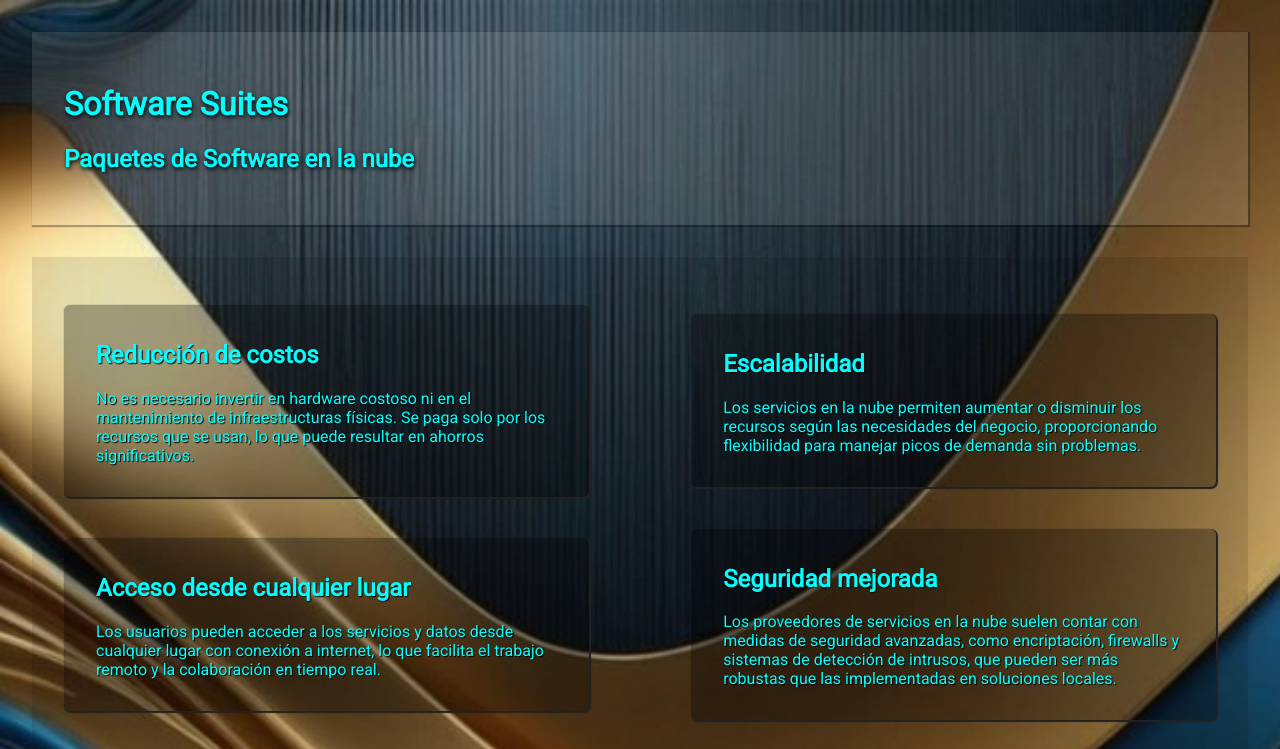
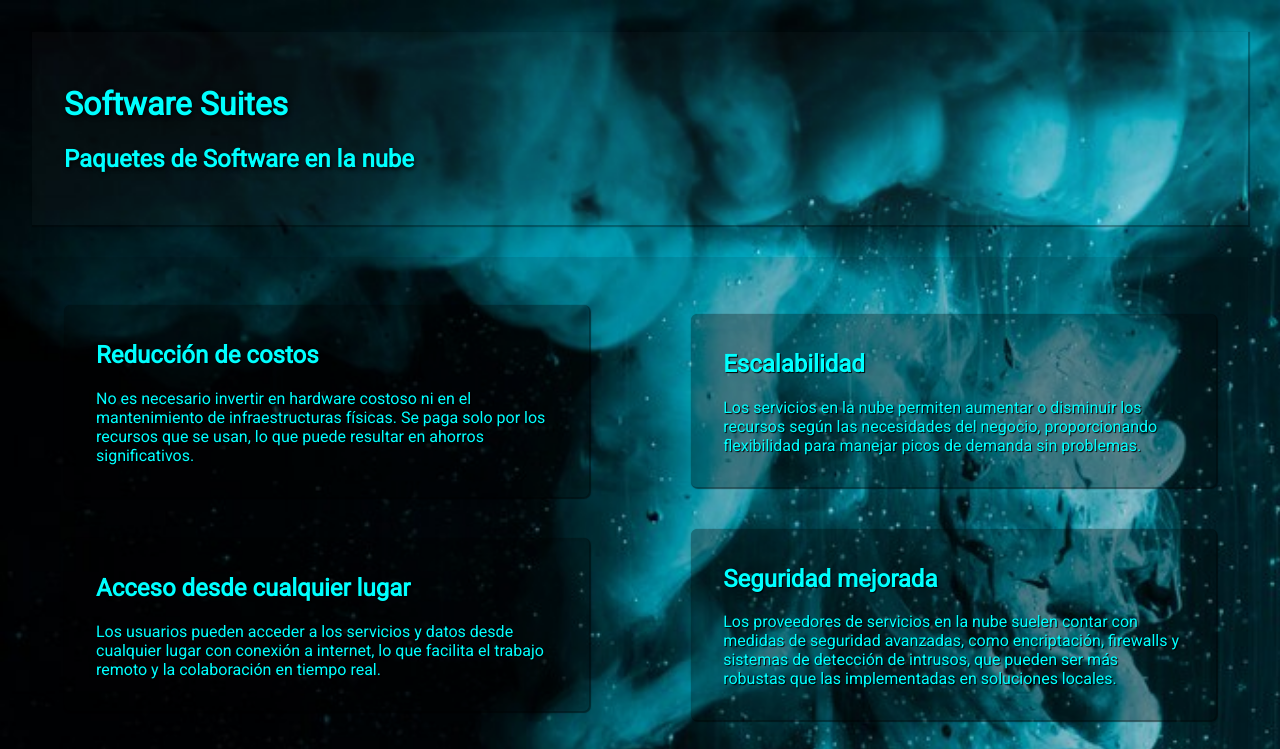
Before and after one commit to omelendrez/software-suites, a plain HTML site: page index.html in a window 1280 px wide. Shown: the top 749 px of the page. Drawn offline with Linux system fonts and the light colour scheme.

Commit message:
Change background

```diff
--- a/css/styles.css
+++ b/css/styles.css
@@ -1,7 +1,7 @@
 body {
   font-family: 'Roboto', sans-serif;
   margin: 2rem;
-  background-image: url(/assets/free-vector-background-elegant-wave-luxury-background-design-modern_779267-1446.jpg);
+  background-image: url(/assets/abstract-heavy-azure-fog-dark-liquid_23-2148101977.jpg);
   background-size: cover;
   color: rgba(0, 255, 255, 1);
   text-shadow: 1px 2px 4px #000;
@@ -9,7 +9,7 @@ body {
 
 header {
   padding: 2rem;
-  background-color: rgba(255, 255, 255, 0.1);
+  background-color: rgba(255, 255, 255, 0.02);
   margin-bottom: 2rem;
   box-shadow: 1px 1px 1px 1px rgba(0, 0, 0, 0.3);
 }
@@ -32,5 +32,5 @@ section {
   margin: 1rem 0;
   color: rgba(0, 255, 255, 1);
   text-shadow: 1px 1px 1px #000;
-  box-shadow: 1px 1px 1px 1px #222;
+  box-shadow: 1px 1px 1px 1px rgba(0, 0, 0, 0.5);
 }
```
Also changed, not shown: assets/abstract-heavy-azure-fog-dark-liquid_23-2148101977.jpg (added), assets/free-vector-background-elegant-wave-luxury-background-design-modern_779267-1446.jpg (deleted).
